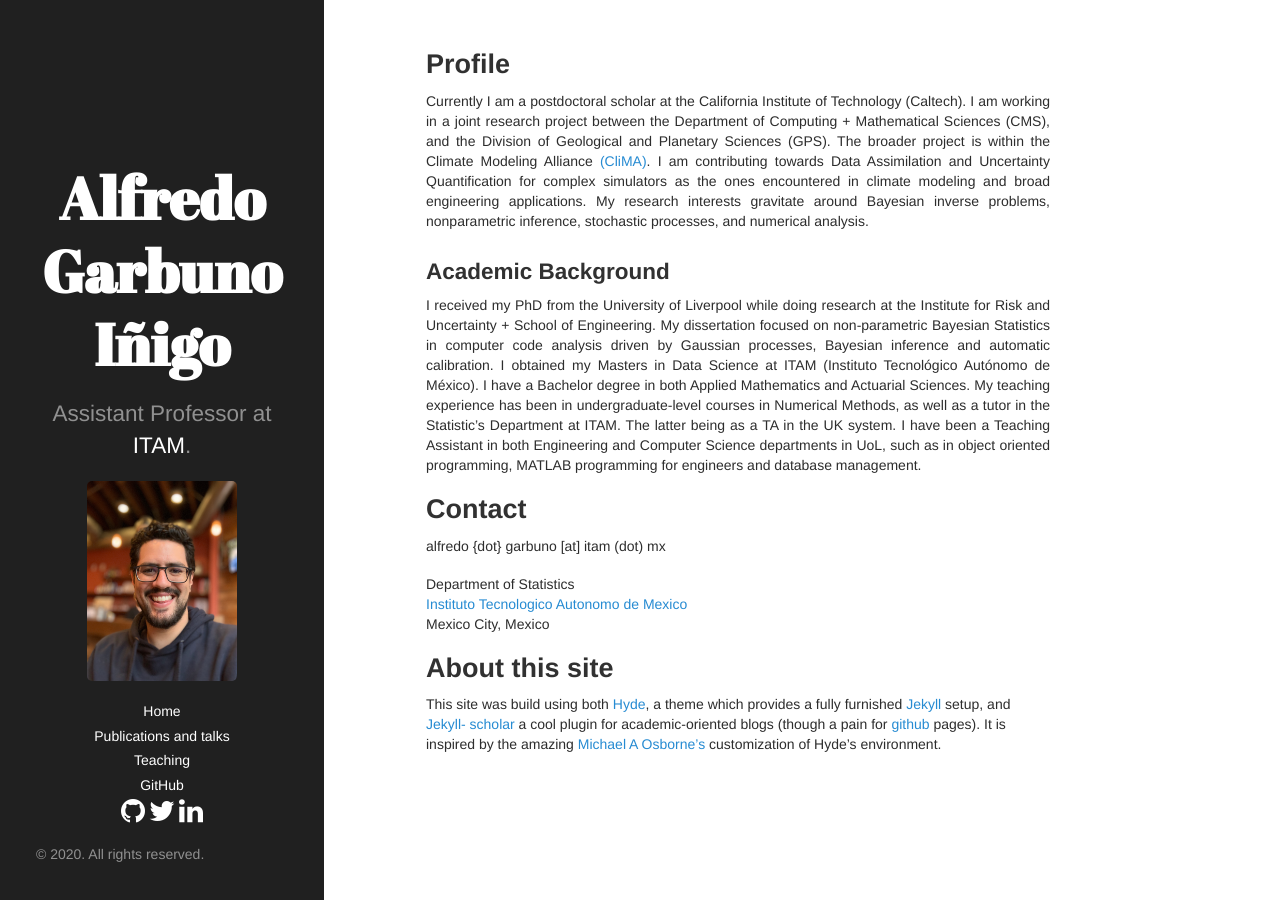
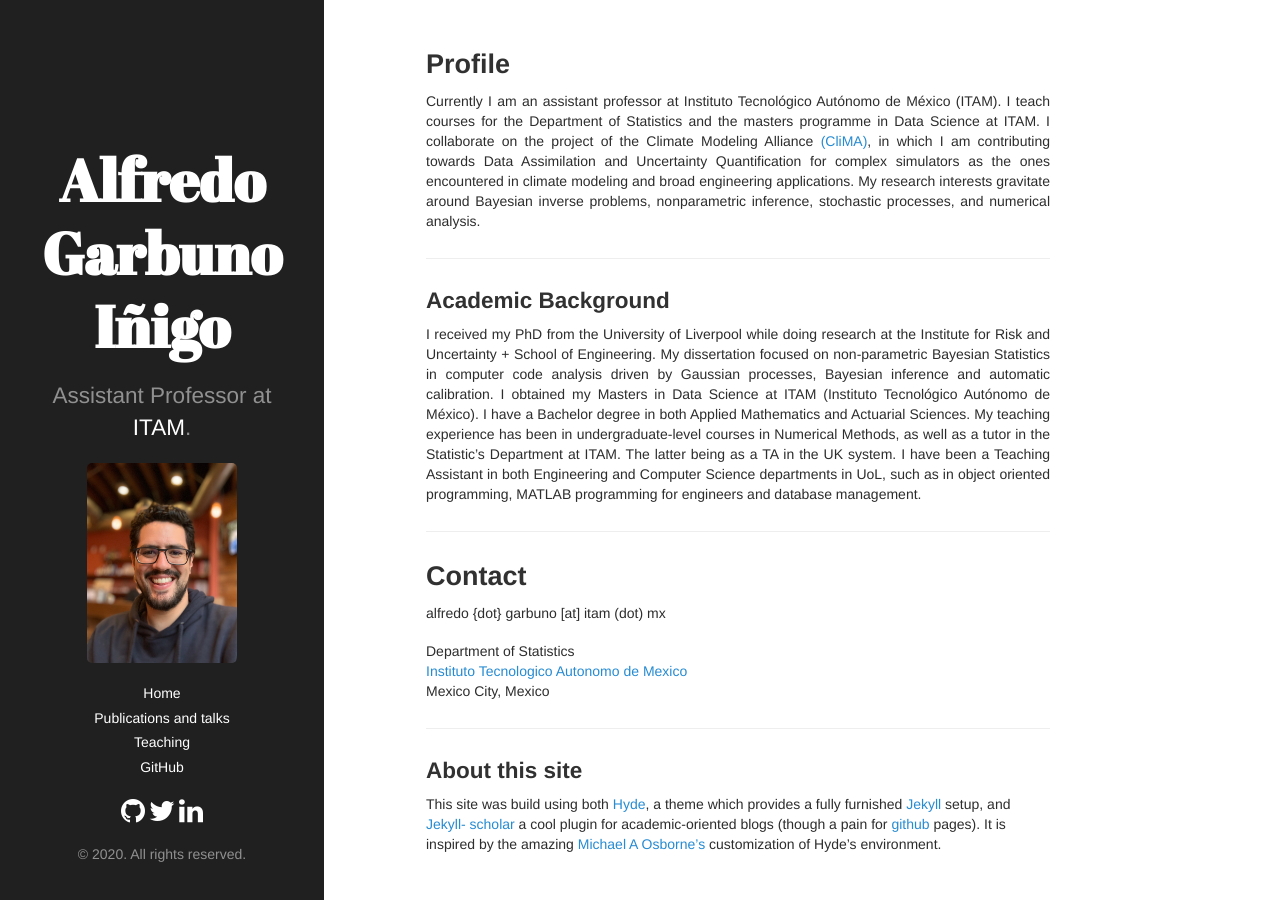
Before and after one commit to agarbuno/agarbuno.github.io, a Jekyll site: the page built from index.md, in a window 1280 px wide. Built offline with Jekyll 4.4.1, drawn with Linux system fonts in a browser that asks for light colours; nearby versions of some CDN libraries.

Commit message:
updated info

```diff
--- a/_includes/sidebar.html
+++ b/_includes/sidebar.html
@@ -35,6 +35,7 @@
            GitHub
       </a>
 
+      <p></p>
       <div id="media-logos">
 
       <ul>
@@ -69,6 +70,6 @@
 
     </nav>
 
-    <p>&copy; {{ site.time | date: '%Y' }}. All rights reserved.</p>
+    <p style="text-align:center;">&copy; {{ site.time | date: '%Y' }}. All rights reserved.</p>
   </div>
 </div>
--- a/index.md
+++ b/index.md
@@ -7,15 +7,15 @@ title: Home
 
 <div align="justify">
 
-Currently I am a postdoctoral scholar at the California Institute of Technology
-(Caltech). I am working in a joint research project between the Department of
-Computing + Mathematical Sciences (CMS), and the Division of Geological and
-Planetary Sciences (GPS).  The broader project is within the Climate Modeling
-Alliance <a href="https://clima.caltech.edu/">(CliMA)</a>. I am contributing
-towards Data Assimilation and Uncertainty Quantification for complex simulators
-as the ones encountered in climate modeling and broad engineering applications.
-My research interests gravitate around Bayesian inverse problems, nonparametric
-inference, stochastic processes, and numerical analysis.
+Currently I am an assistant professor at Instituto Tecnológico Autónomo de
+México (ITAM). I teach courses for the Department of Statistics and the masters
+programme in Data Science at ITAM. I collaborate on the project of the Climate
+Modeling Alliance <a href="https://clima.caltech.edu/">(CliMA)</a>, in which I
+am contributing towards Data Assimilation and Uncertainty Quantification for
+complex simulators as the ones encountered in climate modeling and broad
+engineering applications. My research interests gravitate around Bayesian
+inverse problems, nonparametric inference, stochastic processes, and numerical
+analysis.
 
 <!---I am driven by large scale applications of mathematical models, often
 encountered in numerical optimisation and pattern recognition tasks as in
@@ -25,8 +25,10 @@ statistical modelling, data visualisation and applied probability models.--->
 </div>
 
 <div align="justify"></div>
+<hr>
 
 ### Academic Background
+
 
 <div align="justify">
 
@@ -44,6 +46,8 @@ programming, MATLAB programming for engineers and database management.
 
 </div>
 
+<hr>
+
 ## Contact
 
 alfredo {dot} garbuno [at] itam (dot) mx
@@ -52,7 +56,9 @@ Department of Statistics
 [Instituto Tecnologico Autonomo de Mexico](https://www.itam.mx/)
 Mexico City, Mexico
 
-## About this site
+<hr>
+
+### About this site
 
 This site was build using both [Hyde](https://github.com/poole/hyde), a theme
 which provides a fully furnished [Jekyll]() setup, and [Jekyll-
```
Also changed, not shown: publications.md (+6 -0 lines), teaching.md (+16 -0 lines).
